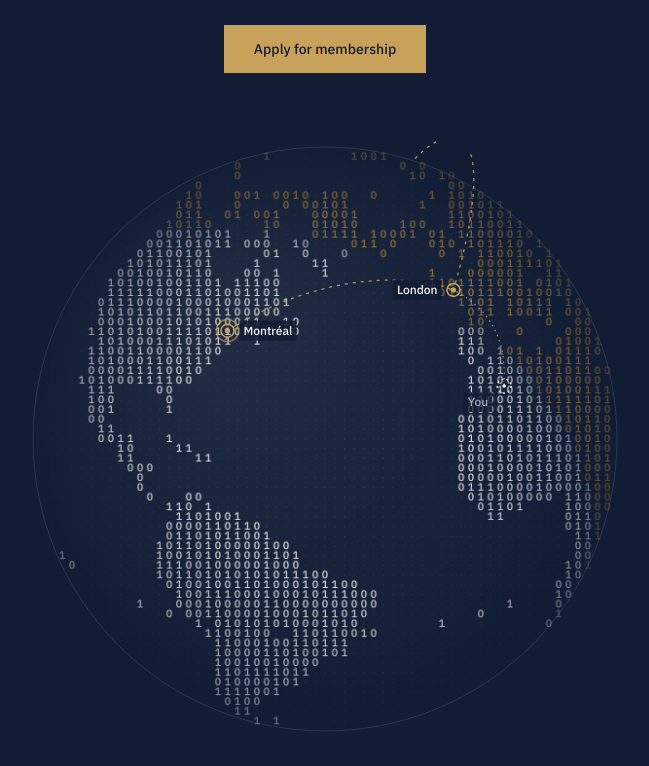
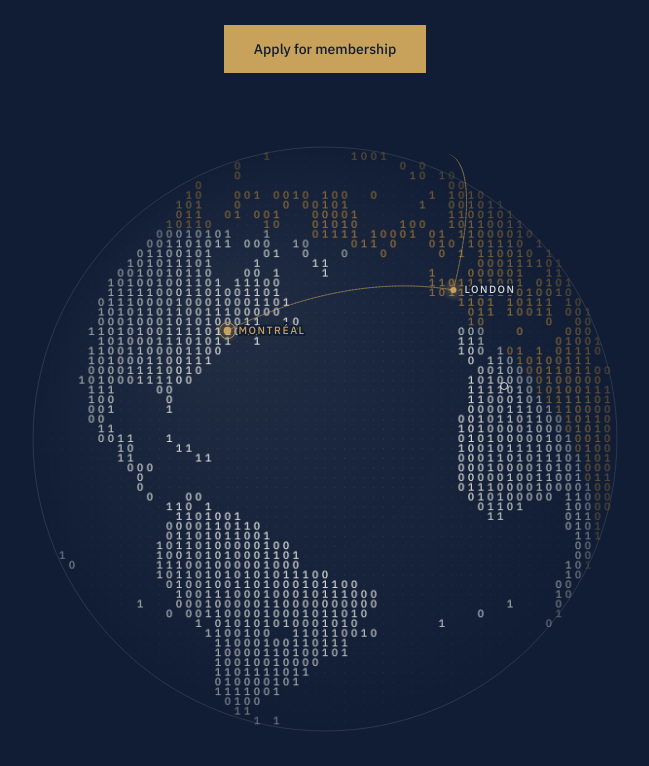
Before and after one commit to shreysprojects/thepeterson-site, a plain HTML site: page index.html in a window 1280 px wide. Shown: the part 415-1181 px from the top of the page, without its empty margins (315-964 px from the left). Drawn offline with Linux system fonts and the light colour scheme; animation ran at ten frames a second.

Commit message:
Calmer globe markers and routes; fix the mid-width header
- Routes are fine solid arcs that hug the globe and fade over the horizon,
  with an occasional soft light travelling along each; no dashes
- Cities are steady brass points with a faint glow; the chosen city gets a
  fine static ring and a brass label; no pulsing
- Labels are small capitals with a navy halo instead of boxes
- "You" is a small open circle, labelled and linked to the nearest city
  only when its tab is chosen
- Header: logo left with menu and Apply right between 900 and 1100 px,
  logo and Apply only below 900 px, so the menu no longer overlaps the logo
- Footer: clearer wording for the decoded phrase

Co-Authored-By: Claude Opus 5.5 <noreply@anthropic.com>

```diff
--- a/features.js
+++ b/features.js
@@ -365,9 +365,9 @@
     const action = codeButton.querySelector('.code-action');
     const show = decoded => {
       codeButton.setAttribute('aria-pressed', String(decoded));
-      codeButton.setAttribute('aria-label', decoded ? `Decoded: ${phrase}. The globe is written in it too.` : 'A phrase written in binary. Decode it.');
+      codeButton.setAttribute('aria-label', decoded ? `Decoded: ${phrase}. The globe’s digits come from this phrase.` : 'A phrase written in binary. Decode it.');
       text.textContent = decoded ? phrase : bits;
-      action.textContent = decoded ? 'The globe is written in it too' : 'Decode';
+      action.textContent = decoded ? 'The globe’s digits come from this phrase' : 'Decode';
       if (decoded) decode(text, { duration: 700 });
     };
     show(false);
--- a/globe.js
+++ b/globe.js
@@ -125,7 +125,7 @@
   };
   function arcPoints(a, b) {
     const A = vec(a.lat, a.lon), B = vec(b.lat, b.lon);
-    const omega = Math.acos(clamp(dot(A, B), -1, 1)), sine = Math.sin(omega) || 1, lift = .06 + .16 * omega / Math.PI;
+    const omega = Math.acos(clamp(dot(A, B), -1, 1)), sine = Math.sin(omega) || 1, lift = .03 + .08 * omega / Math.PI;
     const points = [];
     for (let k = 0; k <= 72; k++) {
       const t = k / 72, s1 = Math.sin((1 - t) * omega) / sine, s2 = Math.sin(t * omega) / sine, h = 1 + lift * Math.sin(Math.PI * t);
@@ -249,65 +249,105 @@
       const pu = dot(p, e), pv = dot(p, n);
       return [centre + pu * radius, centre - pv * radius, dot(p, f), pu * pu + pv * pv];
     };
-    const dashOffset = live ? -now / 45 : 0;
-    const route = (points, color, alpha, dash) => {
-      ctx.beginPath();
-      let pen = false;
-      for (const point of points) {
-        const q = project(point);
-        if (q[2] > 0 || q[3] > 1) {
-          if (pen) ctx.lineTo(q[0], q[1]); else { ctx.moveTo(q[0], q[1]); pen = true; }
-        } else {
-          pen = false;
-        }
+    // How much of a point shows: all of it on the near side, fading out towards the horizon,
+    // so a route never hooks round the edge of the globe.
+    const shown = q => clamp((q[2] + .02) / .22, 0, 1);
+    ctx.lineCap = 'round';
+
+    // Routes: fine solid arcs that fade over the horizon. Now and then a soft light travels
+    // along each one, from the first city to the second.
+    const route = (points, color, alpha, glint) => {
+      const projected = points.map(project);
+      ctx.strokeStyle = color;
+      ctx.lineWidth = 1;
+      for (let k = 1; k < projected.length; k++) {
+        const visibility = Math.min(shown(projected[k - 1]), shown(projected[k]));
+        if (visibility <= 0) continue;
+        ctx.globalAlpha = alpha * visibility;
+        ctx.beginPath();
+        ctx.moveTo(projected[k - 1][0], projected[k - 1][1]);
+        ctx.lineTo(projected[k][0], projected[k][1]);
+        ctx.stroke();
       }
-      ctx.strokeStyle = color; ctx.globalAlpha = alpha; ctx.lineWidth = 1.3;
-      ctx.setLineDash(dash); ctx.lineDashOffset = dashOffset;
-      ctx.stroke();
+      if (glint < 0) return;
+      const head = glint * (projected.length - 1), trail = 10;
+      ctx.lineWidth = 1.6;
+      for (let k = Math.max(1, Math.floor(head - trail)); k <= Math.min(projected.length - 1, Math.floor(head)); k++) {
+        const visibility = Math.min(shown(projected[k - 1]), shown(projected[k]));
+        if (visibility <= 0) continue;
+        ctx.globalAlpha = .95 * visibility * clamp(1 - (head - k) / trail, 0, 1);
+        ctx.beginPath();
+        ctx.moveTo(projected[k - 1][0], projected[k - 1][1]);
+        ctx.lineTo(projected[k][0], projected[k][1]);
+        ctx.stroke();
+      }
     };
-    routes.forEach(points => route(points, palette.brass, .9, [3, 5]));
-    if (visitorRoute) route(visitorRoute, palette.ivory, .5, [1.5, 4]);
-    ctx.setLineDash([]); ctx.lineDashOffset = 0; ctx.globalAlpha = 1;
+    // Each light takes about 2.8 s to travel and then rests; the two routes take turns.
+    const glintAt = offset => {
+      if (!live) return -1;
+      const t = (now / 7000 + offset) % 1;
+      if (t >= .4) return -1;
+      const s = t / .4;
+      return s * (2 - s);
+    };
+    route(routes[0], palette.brass, .5, glintAt(0));
+    route(routes[1], palette.brass, .5, glintAt(.5));
+    if (visitorRoute && selected === 'you') route(visitorRoute, palette.ivory, .35, -1);
+    ctx.globalAlpha = 1;
 
     marks = [];
-    const pulse = live ? (now % 2200) / 2200 : .35;
-    ctx.font = '500 12px "IBM Plex Sans", Arial, sans-serif';
+    ctx.font = '500 10.5px "IBM Plex Sans", Arial, sans-serif';
+    if ('letterSpacing' in ctx) ctx.letterSpacing = '1.5px';
     ctx.textBaseline = 'middle';
     ctx.textAlign = 'left';
-    const label = (text, px, py, alpha, color) => {
-      const width = ctx.measureText(text).width;
-      const left = px < centre + radius * .42 ? px + 12 : px - 20 - width;
-      ctx.globalAlpha = alpha * .85; ctx.fillStyle = palette.navy;
-      ctx.fillRect(left, py - 10, width + 8, 20);
-      ctx.globalAlpha = alpha; ctx.fillStyle = color;
-      ctx.fillText(text, left + 4, py + .5);
+    ctx.lineJoin = 'round';
+    // Labels sit on the map like printed type: small capitals with a navy halo, no boxes.
+    const label = (text, px, py, alpha, color, flip = false) => {
+      const caps = text.toUpperCase();
+      const width = ctx.measureText(caps).width;
+      const onRight = (px < centre + radius * .45) !== flip;
+      const left = onRight ? px + 11 : px - 11 - width;
+      ctx.globalAlpha = alpha;
+      ctx.strokeStyle = palette.navy;
+      ctx.lineWidth = 4;
+      ctx.strokeText(caps, left, py);
+      ctx.fillStyle = color;
+      ctx.fillText(caps, left, py);
     };
+    // Cities: a steady brass point with a soft glow. The chosen city gets a fine ring.
     cities.forEach(city => {
       const q = project(vec(city.lat, city.lon));
       if (q[2] <= .02) return;
       const alpha = clamp(q[2] * 4, 0, 1);
-      ctx.globalAlpha = alpha; ctx.strokeStyle = palette.brass; ctx.lineWidth = 1.5;
-      ctx.beginPath(); ctx.arc(q[0], q[1], 6.5, 0, Math.PI * 2); ctx.stroke();
+      const chosen = city.id === selected;
+      const glow = ctx.createRadialGradient(q[0], q[1], 0, q[0], q[1], 12);
+      glow.addColorStop(0, rgba(palette.brass, .35));
+      glow.addColorStop(1, rgba(palette.brass, 0));
+      ctx.globalAlpha = alpha;
+      ctx.fillStyle = glow;
+      ctx.beginPath(); ctx.arc(q[0], q[1], 12, 0, Math.PI * 2); ctx.fill();
       ctx.fillStyle = palette.brass;
-      ctx.beginPath(); ctx.arc(q[0], q[1], 2.6, 0, Math.PI * 2); ctx.fill();
-      if (city.id === selected) {
-        ctx.globalAlpha = alpha * (1 - pulse) * .9;
-        ctx.beginPath(); ctx.arc(q[0], q[1], 7 + pulse * 15, 0, Math.PI * 2); ctx.stroke();
+      ctx.beginPath(); ctx.arc(q[0], q[1], chosen ? 3.8 : 3, 0, Math.PI * 2); ctx.fill();
+      if (chosen) {
+        ctx.globalAlpha = alpha * .8;
+        ctx.strokeStyle = palette.brass; ctx.lineWidth = 1;
+        ctx.beginPath(); ctx.arc(q[0], q[1], 8, 0, Math.PI * 2); ctx.stroke();
       }
-      label(city.name, q[0], q[1], alpha, palette.ivory);
+      label(city.name, q[0], q[1], alpha * (chosen ? 1 : .85), chosen ? palette.brass : palette.ivory);
       marks.push({ id: city.id, x: q[0], y: q[1] });
     });
+    // You: a small open circle, labelled only when chosen.
     const q = project(vec(visitor.lat, visitor.lon));
     if (q[2] > .02) {
       const alpha = clamp(q[2] * 4, 0, 1);
-      ctx.globalAlpha = alpha; ctx.strokeStyle = palette.ivory; ctx.lineWidth = 1.2; ctx.setLineDash([2, 3]);
-      ctx.beginPath(); ctx.arc(q[0], q[1], selected === 'you' ? 9 : 7, 0, Math.PI * 2); ctx.stroke();
-      ctx.setLineDash([]);
-      ctx.fillStyle = palette.ivory;
-      ctx.beginPath(); ctx.arc(q[0], q[1], 1.8, 0, Math.PI * 2); ctx.fill();
-      if (!visitorIsHome) label('You', q[0], q[1] + 16, alpha * .9, palette.muted);
+      ctx.globalAlpha = alpha * .85;
+      ctx.strokeStyle = palette.ivory; ctx.lineWidth = 1;
+      ctx.beginPath(); ctx.arc(q[0], q[1], selected === 'you' ? 4.5 : 3.5, 0, Math.PI * 2); ctx.stroke();
+      // Opposite side to the city labels, so it never collides with a nearby city.
+      if (selected === 'you') label('You', q[0], q[1], alpha, palette.ivory, true);
       marks.push({ id: 'you', x: q[0], y: q[1] });
     }
+    if ('letterSpacing' in ctx) ctx.letterSpacing = '0px';
     ctx.globalAlpha = 1;
   }
 
--- a/index.html
+++ b/index.html
@@ -9,7 +9,7 @@
   <link rel="canonical" href="https://thepeterson.org/">
   <link rel="icon" type="image/png" href="assets/peterson-logo.png">
   <link rel="stylesheet" href="assets/fonts.css">
-  <link rel="stylesheet" href="site.css?v=meridian-1">
+  <link rel="stylesheet" href="site.css?v=meridian-2">
 </head>
 <body>
   <a class="skip-link" href="#community">Skip to the community</a>
@@ -259,8 +259,8 @@
     </form>
     <p class="dialog-note">Membership conversations take place privately. You can also write to <a href="mailto:info@thepeterson.org?subject=Membership%20enquiry">info@thepeterson.org</a>.</p>
   </dialog>
-  <script src="page.js?v=meridian-1"></script>
-  <script src="features.js?v=meridian-1"></script>
-  <script src="globe.js?v=meridian-1"></script>
+  <script src="page.js?v=meridian-2"></script>
+  <script src="features.js?v=meridian-2"></script>
+  <script src="globe.js?v=meridian-2"></script>
 </body>
 </html>
--- a/site.css
+++ b/site.css
@@ -96,7 +96,7 @@ h1,h2,h3{font-family:'Cormorant Garamond',Georgia,serif;font-weight:400;letter-s
 .key{display:inline-block;width:8px;height:8px;border-radius:50%}
 .key.day{background:var(--globe)}
 .key.night{background:var(--night)}
-.key.route{width:16px;height:0;border-top:1.5px dashed var(--brass);border-radius:0}
+.key.route{width:18px;height:1.5px;border-radius:1px;background:linear-gradient(90deg,rgba(200,161,90,.25),var(--brass),rgba(200,161,90,.25))}
 .globe-motion-button{min-height:44px;padding:0;border:0;background:none;color:var(--ivory);font-size:11.5px;font-weight:500;line-height:16px;text-decoration:underline;text-underline-offset:3px}
 .globe-motion-button:disabled{display:none}
 
@@ -263,14 +263,19 @@ dialog p{font-size:16px;line-height:25px}
 .copy-fallback .text-button{justify-self:start}
 
 /* Smaller screens */
-@media (max-width:980px){
-  .main-nav{gap:18px}
-  .logo{width:220px;height:35.2px}
+/* Below 1100px the centred header would crowd the menu: logo left, menu and Apply right. */
+@media (max-width:1100px){
+  .masthead-inner{display:flex;align-items:center;gap:28px}
+  .logo{order:-1;margin-right:auto;width:220px;height:35.2px}
+  .main-nav{gap:20px}
+}
+/* Below 900px: logo and Apply only. */
+@media (max-width:900px){
+  .main-nav{display:none}
 }
 @media (max-width:760px){
   :root{--header-height:68px}
-  .masthead-inner{display:flex;justify-content:space-between;gap:16px}
-  .main-nav{display:none}
+  .masthead-inner{gap:16px}
   .logo{width:190px;height:30.4px}
   .masthead-action .text-button{max-width:84px;font-size:11.5px;line-height:15px;text-align:right;text-underline-offset:4px}
   .gt-label{display:none}
```
